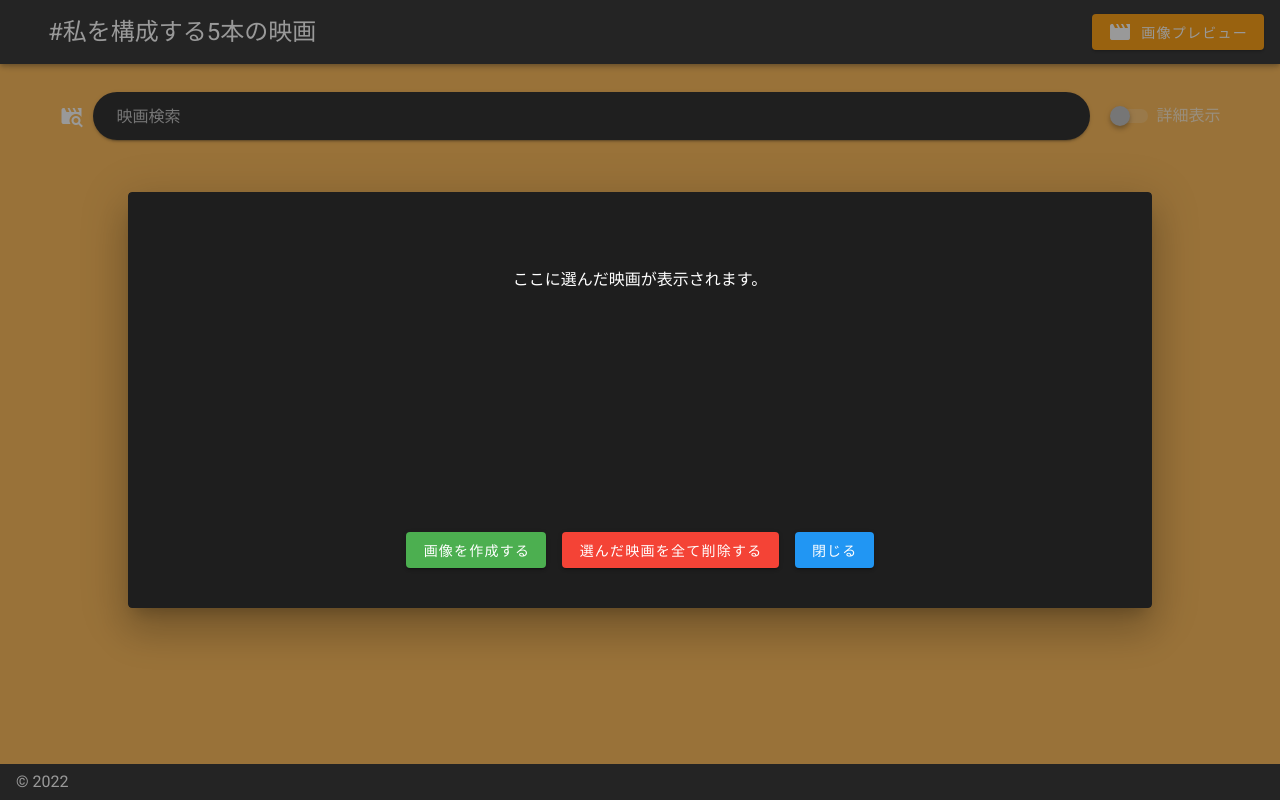
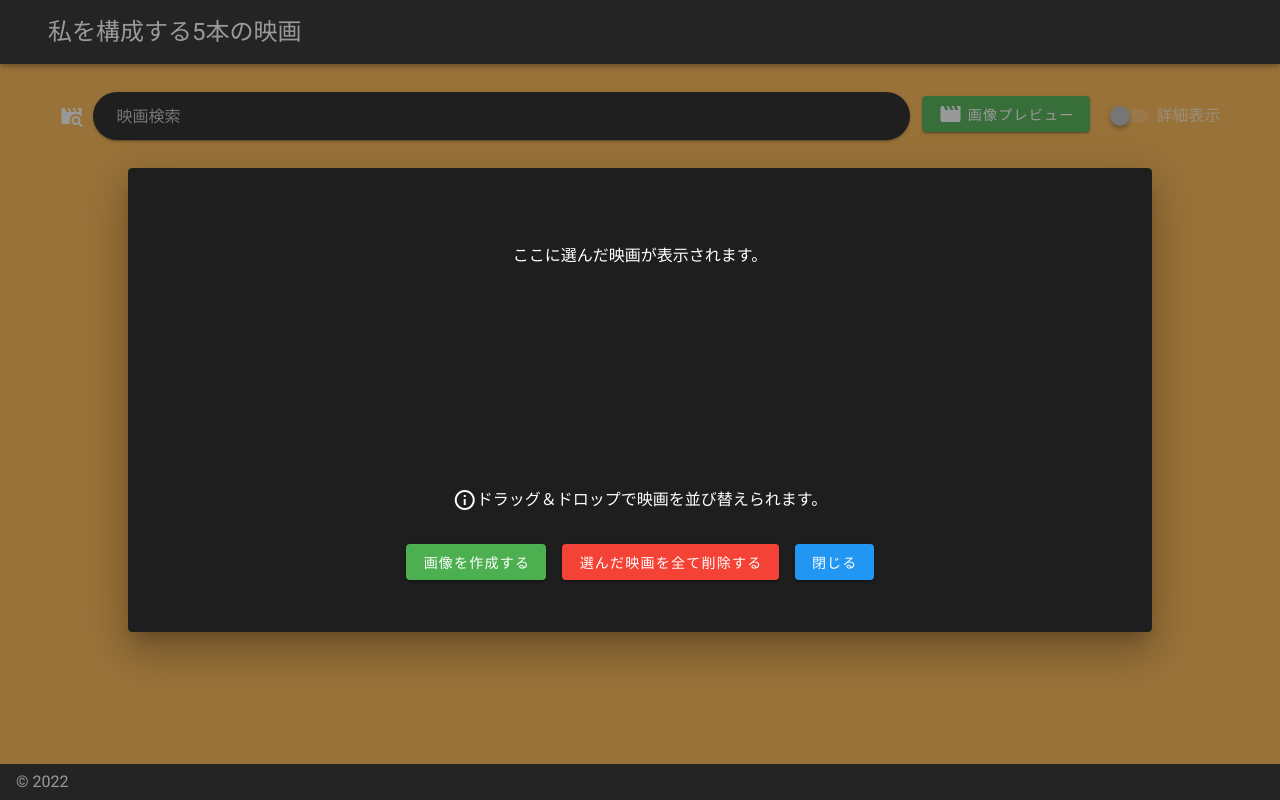
Before and after one commit to ky0613/five_movies, a Nuxt app: page / in a window 1280 px wide. Both pictures are taken after a click on the button "画像プレビュー". Built offline with nearby package versions, Linux system fonts and the light colour scheme.

Commit message:
nodeバージョン修正

```diff
--- /dev/null
+++ b/components/preview/PreviewDialog.vue
@@ -0,0 +1,136 @@
+<template>
+  <div>
+    <v-dialog width="80%" v-model="dialog">
+      <template v-slot:activator="{ on, attrs }">
+        <v-btn color="green" v-bind="attrs" v-on="on" class="mt-sm-5">
+          <v-icon class="mr-1">mdi-movie</v-icon>画像プレビュー
+          <v-badge
+            color="primary"
+            v-if="movies.length"
+            :content="movies.length"
+          />
+        </v-btn>
+      </template>
+      <template v-slot:default="dialog">
+        <v-card height="100%">
+          <draggable
+            v-if="movies.length"
+            v-model="movies"
+            element="div"
+            draggable=".movie"
+            :options="options"
+            style="justify-content: center; align-items: center"
+            class="row"
+            height="900"
+          >
+            <v-col
+              v-for="movie in movies"
+              :key="movie.id"
+              class="movie mt-10"
+              cols="2"
+            >
+              <div class="text-center">
+                <v-img
+                  :src="'http://image.tmdb.org/t/p/w300/' + movie.poster_path"
+                  max-height="260"
+                  min-height="260"
+                  class="mb-3"
+                />
+                <v-btn small @click="removeMovies(movie)">
+                  <v-icon>mdi-minus</v-icon>
+                </v-btn>
+              </div>
+            </v-col>
+          </draggable>
+          <v-container v-else style="height: 300px">
+            <div style="height: 100%" class="text-center">
+              <p class="mt-16">ここに選んだ映画が表示されます。</p>
+            </div>
+          </v-container>
+          <v-card-actions>
+            <v-col>
+              <p class="text-center">
+                <v-icon>mdi-information-outline</v-icon
+                >ドラッグ＆ドロップで映画を並び替えられます。
+              </p>
+              <v-row justify="center" align="center" class="mb-8 mt-8">
+                <v-btn
+                  color="green"
+                  class="mr-4 text-sm-button"
+                  @click="goResult"
+                >
+                  画像を作成する
+                </v-btn>
+                <v-btn color="red" @click="deleteAllMovies">
+                  選んだ映画を全て削除する
+                </v-btn>
+                <v-btn color="blue" @click="closeDialog" class="ml-4">
+                  閉じる
+                </v-btn>
+              </v-row>
+            </v-col>
+          </v-card-actions>
+        </v-card>
+      </template>
+    </v-dialog>
+    <v-snackbar
+      v-model="snackbar"
+      color="red"
+      timeout="2000"
+      width="350"
+      top
+      class="mt-2"
+    >
+      <v-icon class="mr-2">mdi-movie-open-remove-outline</v-icon>
+      5本の映画を選択してください。
+    </v-snackbar>
+  </div>
+</template>
+
+<script>
+import draggable from "vuedraggable";
+export default {
+  components: {
+    draggable,
+  },
+  data() {
+    return {
+      dialog: false,
+      options: {
+        animation: 200,
+      },
+      snackbar: false,
+    };
+  },
+  computed: {
+    movies: {
+      get() {
+        return this.$store.state.movies.movies;
+      },
+      set(value) {
+        return this.$store.dispatch("movies/updateMovies", value);
+      },
+    },
+  },
+  methods: {
+    removeMovies(movie) {
+      this.$store.dispatch("movies/deleteMovies", movie);
+    },
+    deleteAllMovies() {
+      this.$store.dispatch("movies/deleteAllMovies");
+      this.closeDialog();
+    },
+    closeDialog() {
+      this.dialog = false;
+    },
+    goResult() {
+      if (this.movies.length === 5) {
+        this.$router.push("/result");
+      } else {
+        this.snackbar = true;
+      }
+      this.closeDialog();
+    },
+  },
+};
+</script>
--- a/layouts/default.vue
+++ b/layouts/default.vue
@@ -8,83 +8,7 @@
         class="ml-3 ml-sm-8 text-body-1 text-sm-h5"
       />
       <v-spacer />
-      <v-dialog width="80%" v-model="dialog">
-        <template v-slot:activator="{ on, attrs }">
-          <v-btn color="orange" v-bind="attrs" v-on="on">
-            <v-icon class="mr-2">mdi-movie</v-icon>画像プレビュー
-            <v-badge
-              color="primary"
-              v-if="movies.length"
-              :content="movies.length"
-            />
-          </v-btn>
-        </template>
-        <template v-slot:default="dialog">
-          <v-card height="100%">
-            <draggable
-              v-if="movies.length"
-              v-model="movies"
-              element="div"
-              draggable=".movie"
-              :options="options"
-              style="justify-content: center; align-items: center"
-              class="row"
-              height="900"
-            >
-              <v-col
-                v-for="movie in movies"
-                :key="movie.id"
-                class="movie mt-10"
-                cols="2"
-              >
-                <div>
-                  <v-img
-                    :src="'http://image.tmdb.org/t/p/w300/' + movie.poster_path"
-                    max-height="260"
-                    class="mb-3"
-                  />
-                  <v-btn @click="removeMovies(movie)" class="mr-auto ml-auto">
-                    <v-icon>mdi-minus</v-icon>
-                  </v-btn>
-                </div>
-              </v-col>
-            </draggable>
-            <v-container v-else style="height: 300px">
-              <div style="height: 100%" class="text-center">
-                <p class="mt-16">ここに選んだ映画が表示されます。</p>
-              </div>
-            </v-container>
-            <v-card-actions>
-              <v-row justify="center" align="center" class="mb-8 mt-8">
-                <v-btn
-                  color="green"
-                  class="mr-4 text-sm-button"
-                  @click="goResult"
-                >
-                  画像を作成する
-                </v-btn>
-                <v-btn color="red" @click="deleteAllMovies">
-                  選んだ映画を全て削除する
-                </v-btn>
-                <v-btn color="blue" @click="closeDialog" class="ml-4">
-                  閉じる
-                </v-btn>
-              </v-row>
-            </v-card-actions>
-          </v-card>
-        </template>
-      </v-dialog>
     </v-app-bar>
-    <v-snackbar
-      v-model="snackbar"
-      color="red"
-      timeout="2000"
-      width="350"
-      top
-      class="mt-2"
-    >
-      5本の映画を選択してください。
-    </v-snackbar>
     <v-main class="orange lighten-2">
       <v-container>
         <Nuxt />
@@ -97,55 +21,17 @@
 </template>
 
 <script>
-import draggable from "vuedraggable";
-
 export default {
   name: "DefaultLayout",
-  components: {
-    draggable,
-  },
   data() {
     return {
       clipped: false,
       drawer: false,
       fixed: false,
-      title: "#私を構成する5本の映画",
-      dialog: false,
-      options: {
-        animation: 200,
-      },
-      snackbar: false,
+      title: "私を構成する5本の映画",
     };
   },
-  computed: {
-    movies: {
-      get() {
-        return this.$store.state.movies.movies;
-      },
-      set(value) {
-        return this.$store.dispatch("movies/updateMovies", value);
-      },
-    },
-  },
   methods: {
-    removeMovies(movie) {
-      this.$store.dispatch("movies/deleteMovies", movie);
-    },
-    deleteAllMovies() {
-      this.$store.dispatch("movies/deleteAllMovies");
-      this.closeDialog();
-    },
-    goResult() {
-      if (this.movies.length === 5) {
-        this.$router.push("/result");
-      } else {
-        this.snackbar = true;
-      }
-      this.closeDialog();
-    },
-    closeDialog() {
-      this.dialog = false;
-    },
     jumpHome() {
       window.location.href = "/";
     },
--- a/pages/index.vue
+++ b/pages/index.vue
@@ -1,6 +1,6 @@
 <template>
   <v-container>
-    <v-row>
+    <v-row align-content="center" width="100%" class="sticky orange lighten-2">
       <v-text-field
         prepend-icon="mdi-movie-search"
         type="search"
@@ -11,10 +11,15 @@
         height="30"
         rounded
         @input="getSearch"
-        class="mt-4"
+        class="mt-4 mr-3"
         id="searchField"
       />
-      <v-switch v-model="toggle" label="詳細表示" class="ml-sm-5 pt-sm-3" />
+      <PreviewDialog />
+      <v-switch
+        v-model="toggle"
+        label="詳細表示"
+        class="ml-sm-5 pt-sm-3 ml-3"
+      />
     </v-row>
     <v-row>
       <v-col v-for="result in results" :key="result.id" cols="6" sm="3">
@@ -51,11 +56,16 @@
 </template>
 
 <script>
+import PreviewDialog from "../components/preview/PreviewDialog.vue";
+
 export default {
   asyncData({ $config: { apiKey } }) {
     return { apiKey };
   },
   name: "TopIndex",
+  components: {
+    PreviewDialog,
+  },
   data() {
     return {
       query: "",
@@ -94,3 +104,11 @@ export default {
   },
 };
 </script>
+
+<style scoped>
+.sticky {
+  position: sticky;
+  top: 64px;
+  z-index: 300;
+}
+</style>
--- a/pages/result.vue
+++ b/pages/result.vue
@@ -35,7 +35,13 @@
         です。
       </v-card-subtitle>
     </v-card>
-    <v-btn color="blue" class="mt-8" @click="twitterShare" :loading="loading">
+    <v-btn
+      color="blue"
+      class="mt-8"
+      @click="twitterShare"
+      :loading="loading"
+      crossorigin="anonymous"
+    >
       <v-icon class="mr-2">mdi-twitter</v-icon>結果をツイート
     </v-btn>
     <v-dialog v-model="dialog" width="60%">
@@ -97,7 +103,7 @@ export default {
     return {
       dialog: false,
       detailMovie: {},
-      img: null,
+      img: "",
       uuid: "",
       shareImgUrl: "",
       loading: false,
@@ -118,7 +124,7 @@ export default {
       );
     },
     twitterUrl() {
-      return `https://twitter.com/intent/tweet?url=${this.url}&text=${this.textAndHashTag}`;
+      return `https://twitter.com/intent/tweet?text=${this.textAndHashTag} ${this.shareImgUrl}&url=${this.url}`;
     },
   },
   methods: {
@@ -139,10 +145,6 @@ export default {
     async twitterShare() {
       this.loading = true;
       await this.uploadImage();
-      await this.$store.dispatch("ogp/addOgp", {
-        imgUrl: this.shareImgUrl,
-        siteUrl: this.url,
-      });
       this.loading = false;
       this.share();
     },
@@ -166,6 +168,8 @@ export default {
       this.uuid = this.generateUuid();
       const storageRef = this.$fire.storage.ref(`images/${this.uuid}.png`);
       await storageRef.put(blob);
+
+      this.shareImgUrl = await storageRef.getDownloadURL();
     },
     share() {
       window.open(
--- a/store/ogp.js
+++ /dev/null
@@ -1,19 +0,0 @@
-export const state = () => ({
-  ogp: {
-    imgUrl: "",
-    siteUrl: "",
-  },
-});
-
-export const actions = {
-  addOgp({ commit }, ogp) {
-    commit("addImageUrl", ogp);
-  },
-};
-
-export const mutations = {
-  addOgp(state, ogp) {
-    state.ogp.imgUrl = ogp.imgUrl;
-    state.ogp.siteUrl = ogp.siteUrl;
-  },
-};
```
Also changed, not shown: 1 other file (tests, documents, lock files or other folders).
